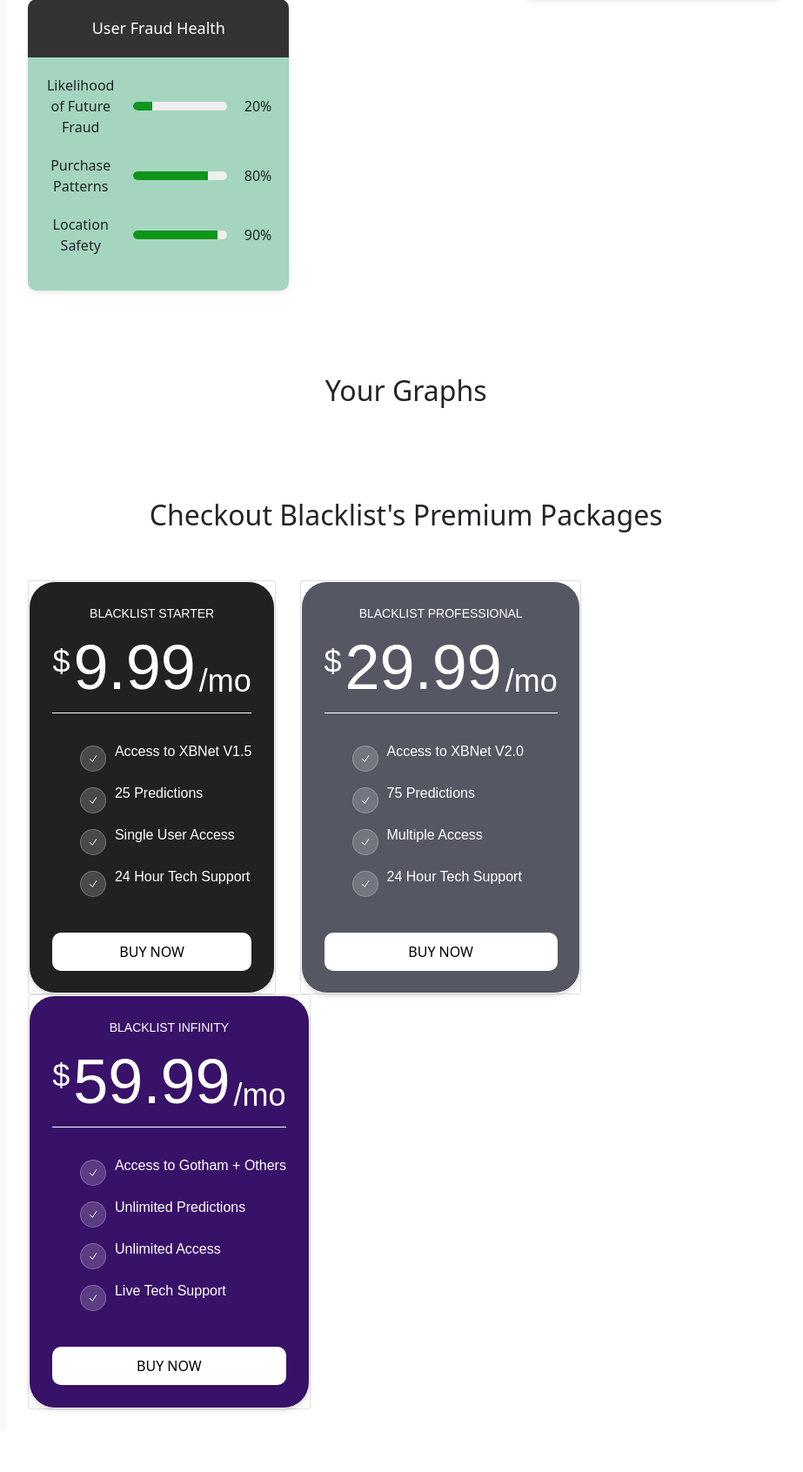
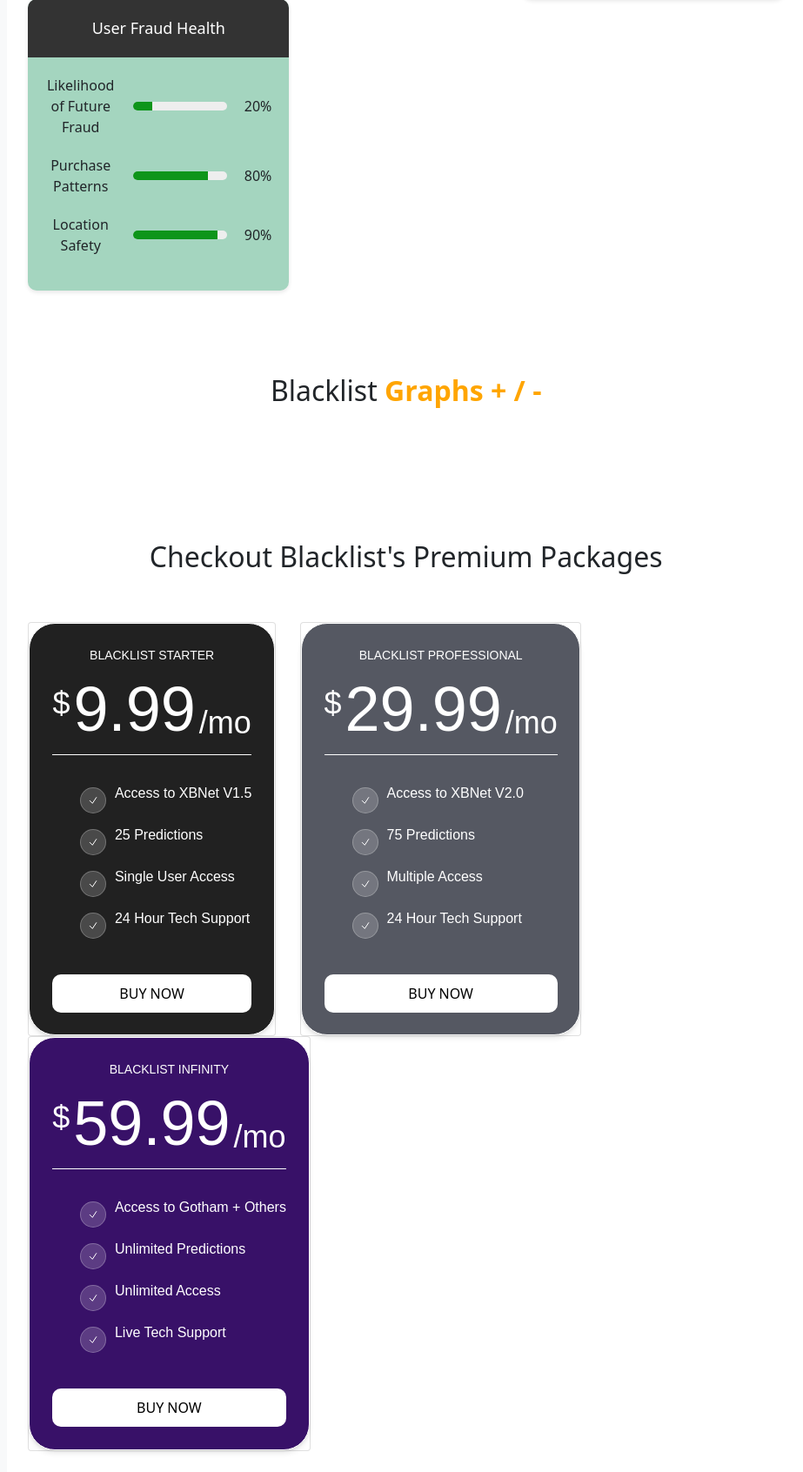
Before and after one commit to saplanyanki/Blacklist_Fraud_Detection_App, a Flask app: template app/templates/data_analysis.html in a window 1280 px wide. Shown: the part 1308-3000 px from the top of the page at 87% size, without its empty margins (265-1188 px from the left). Before the commit the page ends 2930 px from the top, so only its background shows below. Run offline with Flask 3, Linux system fonts and the light colour scheme; the template is opened without the code that fills it: most values are stand-ins (such as "Sample title", 1, 10 or a date in 2020); some libraries are stand-ins or nearby versions.

Commit message:
first graph

```diff
--- a/app/templates/data_analysis.html
+++ b/app/templates/data_analysis.html
@@ -4,7 +4,10 @@
         <meta charset="utf-8">
         <meta content="width=device-width, initial-scale=1.0" name="viewport">
         <link href="static/assets/favicon.jpg" rel="icon">
-        <link rel="stylesheet" type="text/css" href="{{ url_for('static', filename='../static/css/new_style.css') }}"
+        <link rel="stylesheet" type="text/css" href="{{ url_for('static', filename='../static/css/new_style.css') }}">
+        <script src="https://cdn.plot.ly/plotly-latest.min.js"></script>
+        <link rel="stylesheet" href="https://cdn.plot.ly/plotly-latest.min.css">
+
     </head>
 
     <div class="container", style="text-align: center;">
@@ -195,7 +198,40 @@
                         </div>
                         <br><br>
                         <br><br>
-                        <h2>Your Graphs</h2>
+                        <h2>Blacklist <span style="color: orange; font-weight: bold;">Graphs + / -</span></h2>
+                        <div id="graph"></div>
+                        <script>
+                            var avg_amt_by_category = {{ avg_amt_by_category.to_dict(orient="records")|tojson }};
+                            var user_spending = {{ user_spending }};
+
+                            // Extract the category names
+                            var categories = Object.keys(avg_amt_by_category[0]).filter(function(k) { return k !== "amt"; });
+
+                            // Create a bar chart with the data
+                            var chart = Plotly.newPlot('graph', [{
+                                x: categories,
+                                y: avg_amt_by_category.map(function(row) { return row['amt']; }),
+                                type: 'bar',
+                                name: 'Average spending'
+                            },
+                            {
+                                x: categories,
+                                y: [user_spending, 0, 0, 0],
+                                type: 'bar',
+                                name: 'User spending',
+                                marker: {
+                                    color: 'orange'
+                                }
+                            }]);
+
+                            // Update the chart layout
+                            chart.updateLayout({
+                                title: 'User spending vs. average spending by category',
+                                barmode: 'group'
+                            });
+                        </script>
+                        <br><br>
+
                         <br><br>
                         <br><br>
                         <h2>Checkout Blacklist's Premium Packages</h2>
```
Also changed, not shown: app/views.py (+11 -2 lines), 1 other file. Lines whose indentation alone changed are shown as unchanged.
